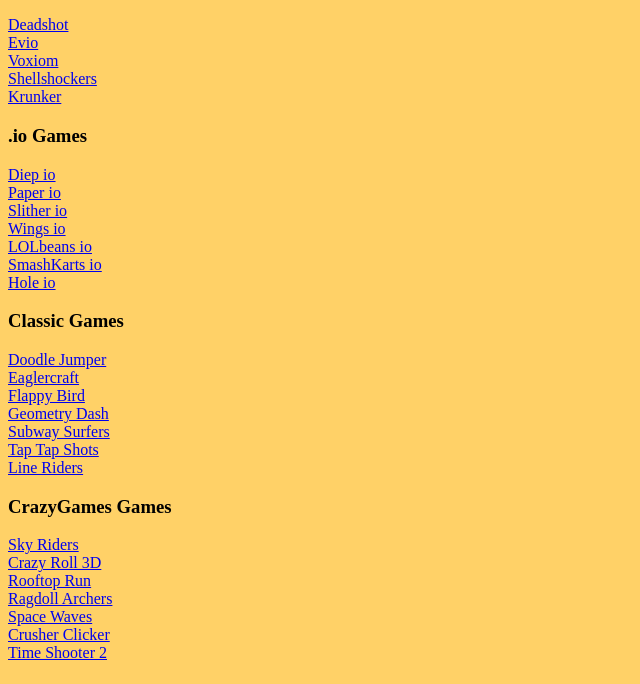
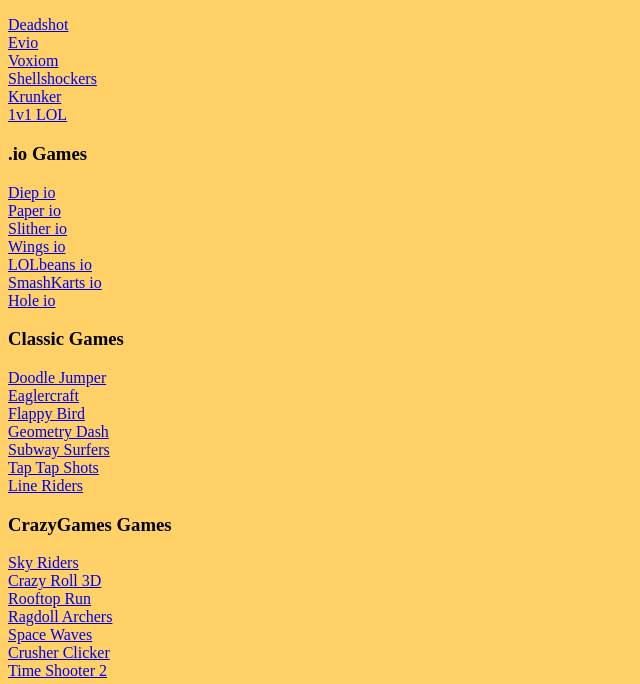
Before and after one commit to Gamergames3000/78ye7q7we6t1qx81ny9, a plain HTML site: page index.html in a window 1280 px wide. Shown: the part 91-775 px from the top of the page, without its empty margins (0-640 px from the left). Drawn offline with Linux system fonts and the light colour scheme.

Commit message:
Update index.html

```diff
--- a/index.html
+++ b/index.html
@@ -13,6 +13,7 @@
 <br>
 <a href="krunker.html">Krunker</a>
 <br>
+ <a href="1v1lol.html">1v1 LOL</a>
 
 <h3>.io Games</h3>
 
```
